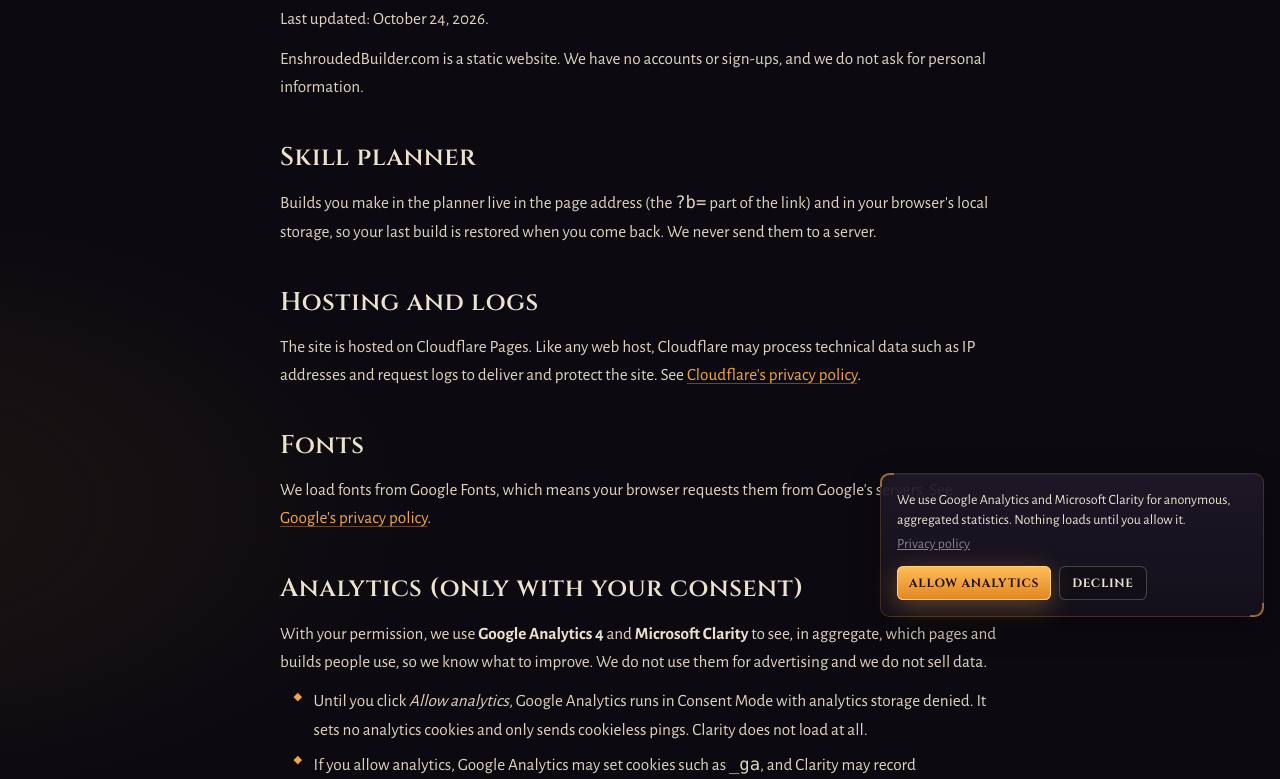
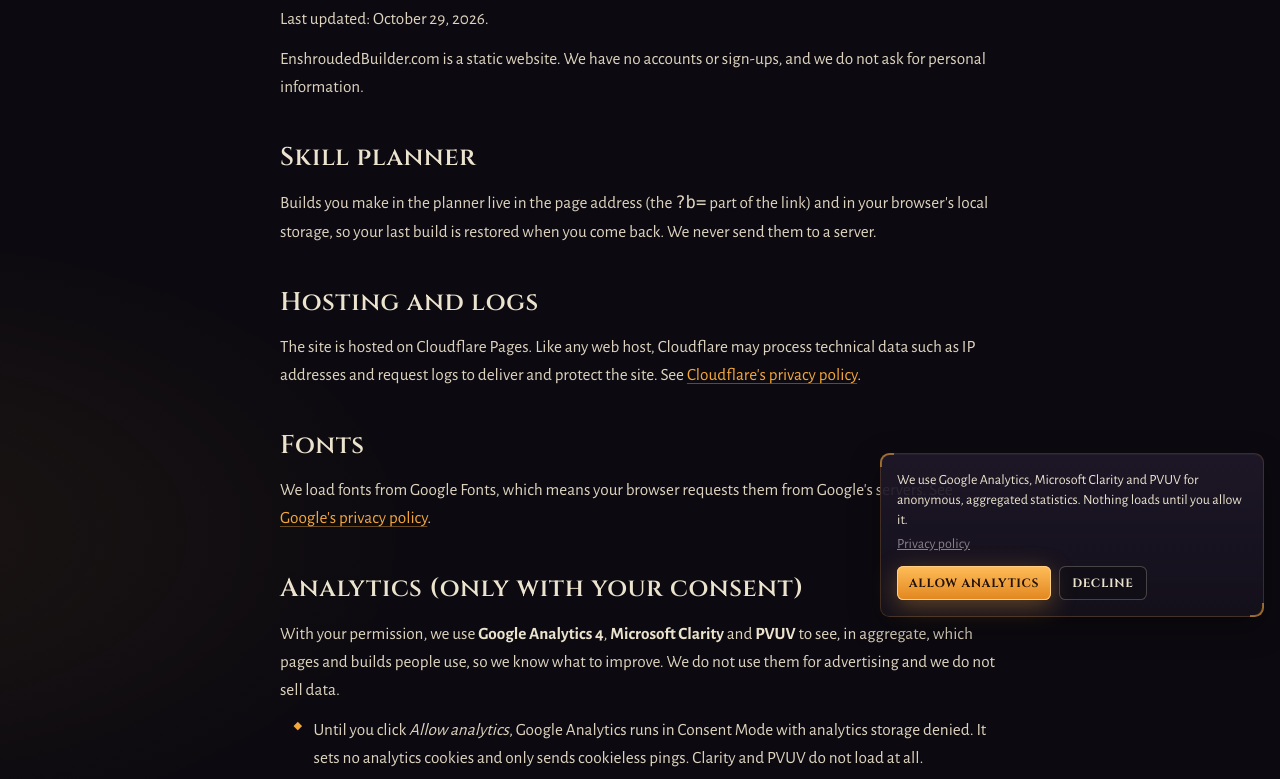
Before and after one commit to 18815292408/enshroudedbuilder.com, an Astro site: page /privacy in a window 1280 px wide. Shown: the part 167-946 px from the top of the page. Built offline with nearby package versions, Linux system fonts and the light colour scheme; Astro itself is replaced by a stand-in of ours.

Commit message:
Load PVUV only after visitors allow analytics

```diff
--- a/src/layouts/Base.astro
+++ b/src/layouts/Base.astro
@@ -145,8 +145,8 @@
     <div id="consent" role="dialog" aria-live="polite" aria-label={fr ? "Consentement à la mesure d'audience" : "Analytics consent"} hidden class="fixed inset-x-3 bottom-3 z-50 sm:left-auto sm:right-4 sm:bottom-4 sm:max-w-sm panel panel-ornate p-4 text-sm">
       <p class="text-parchment">
         {fr
-          ? "Nous utilisons Google Analytics et Microsoft Clarity pour des statistiques anonymes et agrégées. Rien ne se charge avant votre accord."
-          : "We use Google Analytics and Microsoft Clarity for anonymous, aggregated statistics. Nothing loads until you allow it."}
+          ? "Nous utilisons Google Analytics, Microsoft Clarity et PVUV pour des statistiques anonymes et agrégées. Rien ne se charge avant votre accord."
+          : "We use Google Analytics, Microsoft Clarity and PVUV for anonymous, aggregated statistics. Nothing loads until you allow it."}
       </p>
       <p class="mt-1 text-mist"><a href="/privacy/" class="underline hover:text-flame">{fr ? "Politique de confidentialité" : "Privacy policy"}</a></p>
       <div class="mt-3 flex gap-2">
@@ -154,7 +154,7 @@
         <button type="button" data-consent="denied" class="btn btn-ghost !py-2 !px-3 !text-xs">{fr ? "Refuser" : "Decline"}</button>
       </div>
     </div>
-    <script is:inline define:vars={{ clarityId: SITE.clarityId }}>
+    <script is:inline define:vars={{ clarityId: SITE.clarityId, pvuvSite: SITE.pvuvSite, pvuvApi: SITE.pvuvApi }}>
       (function () {
         var box = document.getElementById("consent");
         var read = function () { try { return localStorage.getItem("eb-consent"); } catch (e) { return null; } };
@@ -162,15 +162,24 @@
           if (window.clarity) return;
           (function (c, l, a, r, i, t, y) { c[a] = c[a] || function () { (c[a].q = c[a].q || []).push(arguments); }; t = l.createElement(r); t.async = 1; t.src = "https://www.clarity.ms/tag/" + i; y = l.getElementsByTagName(r)[0]; y.parentNode.insertBefore(t, y); })(window, document, "clarity", "script", clarityId);
         };
+        var loadPvuv = function () {
+          if (document.querySelector('script[src="https://www.pvuv.ai/f.js"]')) return;
+          var s = document.createElement("script");
+          s.defer = true;
+          s.src = "https://www.pvuv.ai/f.js";
+          s.setAttribute("data-site", pvuvSite);
+          s.setAttribute("data-api", pvuvApi);
+          document.head.appendChild(s);
+        };
         var apply = function (choice) {
           try { localStorage.setItem("eb-consent", choice); } catch (e) {}
           /* Ad signals stay denied: the site runs no ad network while the AdSense review is pending. */
           gtag("consent", "update", { analytics_storage: choice, ad_storage: "denied", ad_user_data: "denied", ad_personalization: "denied" });
-          if (choice === "granted") { loadClarity(); gtag("event", "page_view"); }
+          if (choice === "granted") { loadClarity(); loadPvuv(); gtag("event", "page_view"); }
           box.hidden = true;
         };
         var state = read();
-        if (state === "granted") loadClarity();
+        if (state === "granted") { loadClarity(); loadPvuv(); }
         if (!state) box.hidden = false;
         box.addEventListener("click", function (e) { var c = e.target.closest("[data-consent]"); if (c) apply(c.getAttribute("data-consent")); });
         document.querySelectorAll("[data-consent-open]").forEach(function (b) { b.addEventListener("click", function () { box.hidden = false; }); });
--- a/src/lib/site.ts
+++ b/src/lib/site.ts
@@ -9,6 +9,8 @@
   adsenseClient: "ca-pub-9919512237426779",
   ga4Id: "G-CE08NNE2Y6",
   clarityId: "yzf3hs2qms",
+  pvuvSite: "nAP4XhnA",
+  pvuvApi: "https://in.pvuv.ai",
 };
 
 export const DISCLAIMER =
--- a/src/pages/privacy.astro
+++ b/src/pages/privacy.astro
@@ -4,7 +4,7 @@
 <Base title="Privacy Policy – Enshrouded Builder" description="Privacy policy for EnshroudedBuilder.com.">
   <article class="wrap pt-14 prose-game max-w-3xl">
     <h1 class="text-4xl">Privacy Policy</h1>
-    <p>Last updated: October 24, 2026.</p>
+    <p>Last updated: October 29, 2026.</p>
     <p>EnshroudedBuilder.com is a static website. We have no accounts or sign-ups, and we do not ask for personal information.</p>
     <h2>Skill planner</h2>
     <p>Builds you make in the planner live in the page address (the <code>?b=</code> part of the link) and in your browser's local storage, so your last build is restored when you come back. We never send them to a server.</p>
@@ -13,10 +13,10 @@
     <h2>Fonts</h2>
     <p>We load fonts from Google Fonts, which means your browser requests them from Google's servers. See <a href="https://policies.google.com/privacy" rel="noopener">Google's privacy policy</a>.</p>
     <h2>Analytics (only with your consent)</h2>
-    <p>With your permission, we use <strong>Google Analytics 4</strong> and <strong>Microsoft Clarity</strong> to see, in aggregate, which pages and builds people use, so we know what to improve. We do not use them for advertising and we do not sell data.</p>
+    <p>With your permission, we use <strong>Google Analytics 4</strong>, <strong>Microsoft Clarity</strong> and <strong>PVUV</strong> to see, in aggregate, which pages and builds people use, so we know what to improve. We do not use them for advertising and we do not sell data.</p>
     <ul>
-      <li>Until you click <em>Allow analytics</em>, Google Analytics runs in Consent Mode with analytics storage denied. It sets no analytics cookies and only sends cookieless pings. Clarity does not load at all.</li>
-      <li>If you allow analytics, Google Analytics may set cookies such as <code>_ga</code>, and Clarity may record anonymized interactions such as clicks, scrolling and page views. See <a href="https://policies.google.com/privacy" rel="noopener">Google's privacy policy</a> and the <a href="https://privacy.microsoft.com/privacystatement" rel="noopener">Microsoft privacy statement</a>.</li>
+      <li>Until you click <em>Allow analytics</em>, Google Analytics runs in Consent Mode with analytics storage denied. It sets no analytics cookies and only sends cookieless pings. Clarity and PVUV do not load at all.</li>
+      <li>If you allow analytics, Google Analytics may set cookies such as <code>_ga</code>, Clarity may record anonymized interactions such as clicks, scrolling and page views, and PVUV sets first-party cookies (<code>_pv_id</code>, <code>_pv_sid</code>, <code>_pv_ft</code>) that count visits and remember how you found the site; the visitor cookie lasts about 13 months. See <a href="https://policies.google.com/privacy" rel="noopener">Google's privacy policy</a>, the <a href="https://privacy.microsoft.com/privacystatement" rel="noopener">Microsoft privacy statement</a> and the <a href="https://www.pvuv.ai/privacy" rel="noopener">PVUV privacy policy</a>.</li>
       <li>Your choice is saved in your browser's local storage. You can change it at any time with <strong>Analytics settings</strong> in the site footer.</li>
     </ul>
     <h2>Advertising</h2>
```
